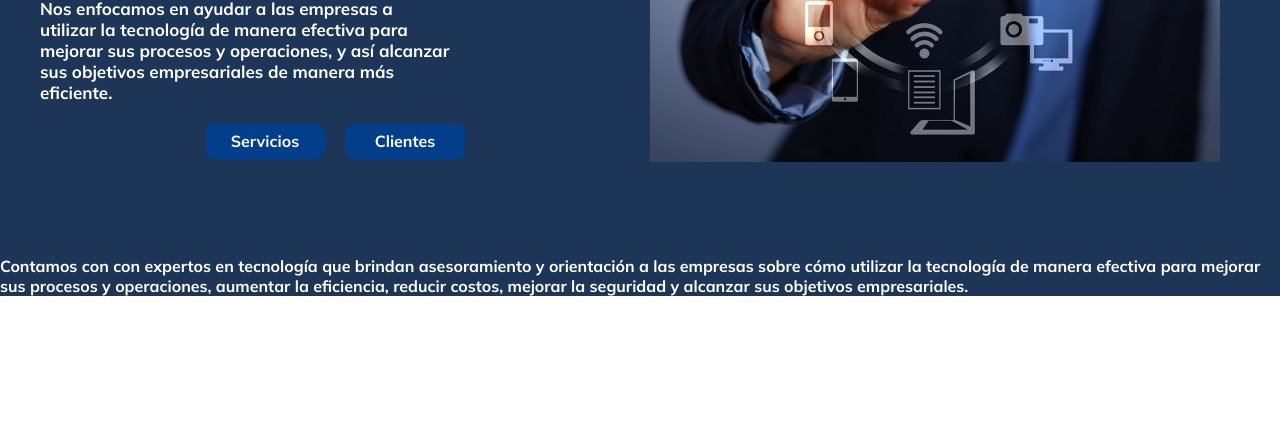
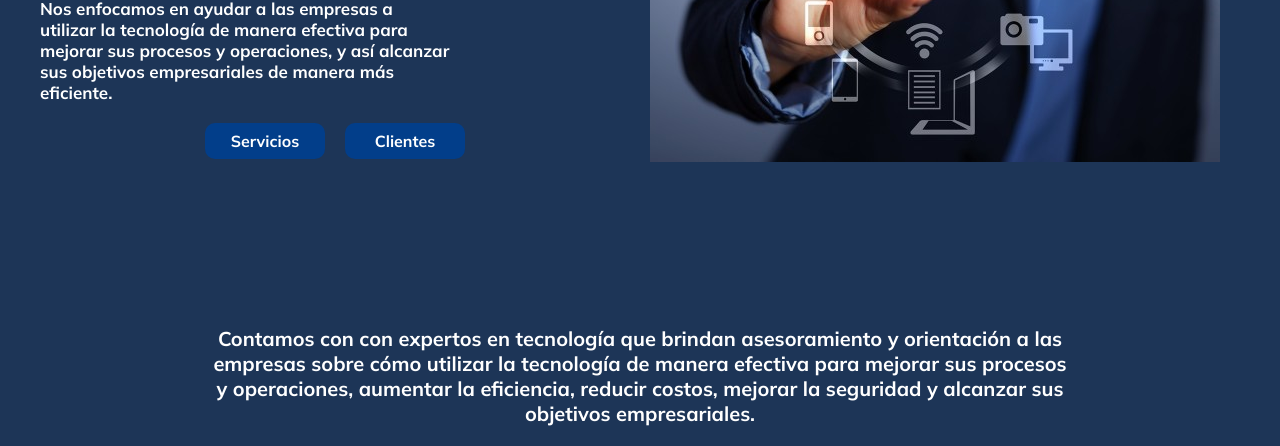
Before and after one commit to CamilaLBraga/Project-landing, a plain HTML site: page index.html in a window 1280 px wide. Shown: the part 438-884 px from the top of the page. Before the commit the page ends 800 px from the top, so only its background shows below. Drawn offline with Linux system fonts and the light colour scheme.

Commit message:
modificacion2

```diff
--- a/style.css
+++ b/style.css
@@ -104,6 +104,7 @@ color: antiquewhite;
   justify-content: center;
   text-align: center;
   gap: 20px;
+
 }
 
 .button a{
@@ -126,11 +127,16 @@ color: antiquewhite;
  align-items: center;
  justify-content: center;
  display: flex;
+ text-align: center;
+ flex-direction: column;
 }
 
 .p-info-text {
   align-items: center;
   justify-content: center;
   display: flex;
-
+  font-size: 20px;
+  padding: 20px;
+  width: 70%;
+margin-top: 50px;
 }
```
